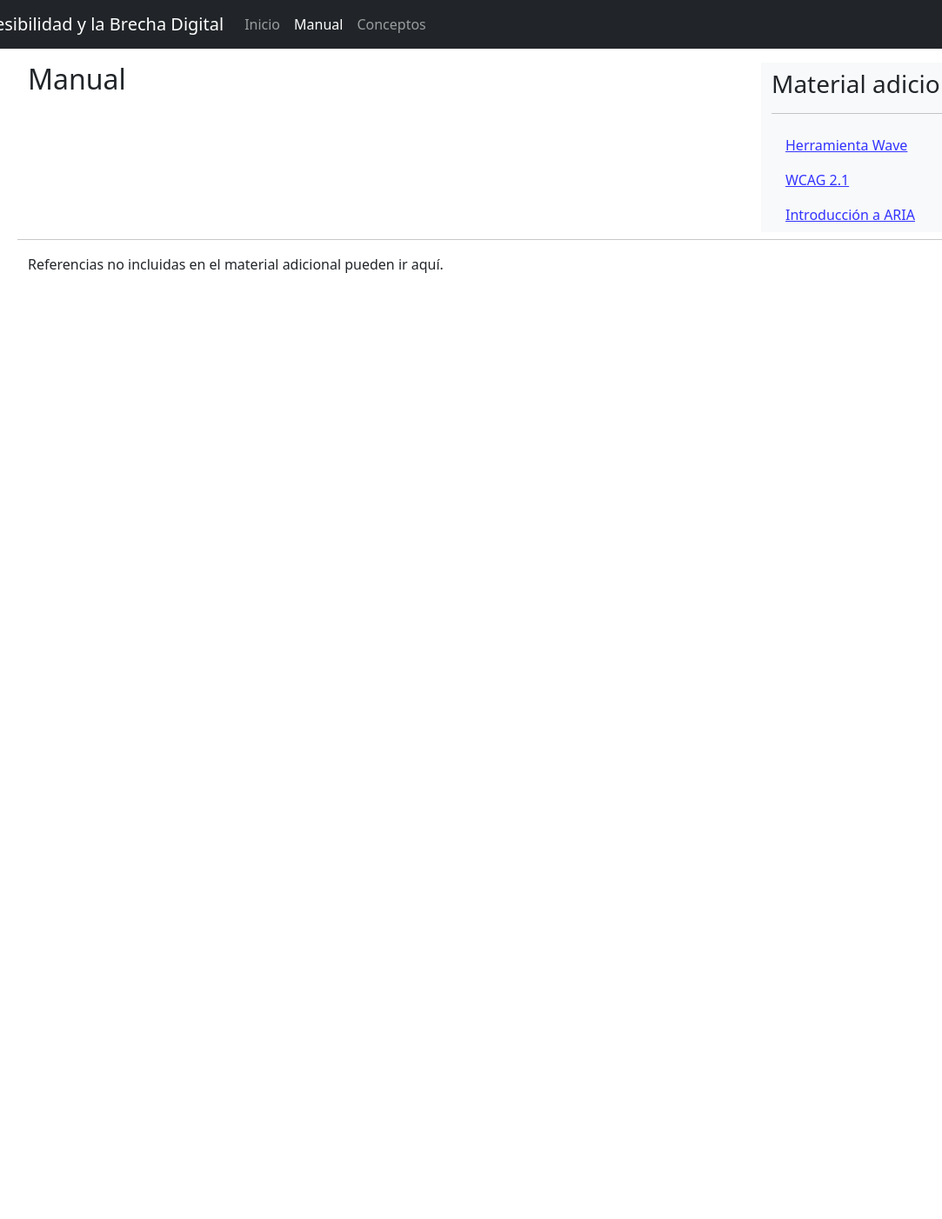
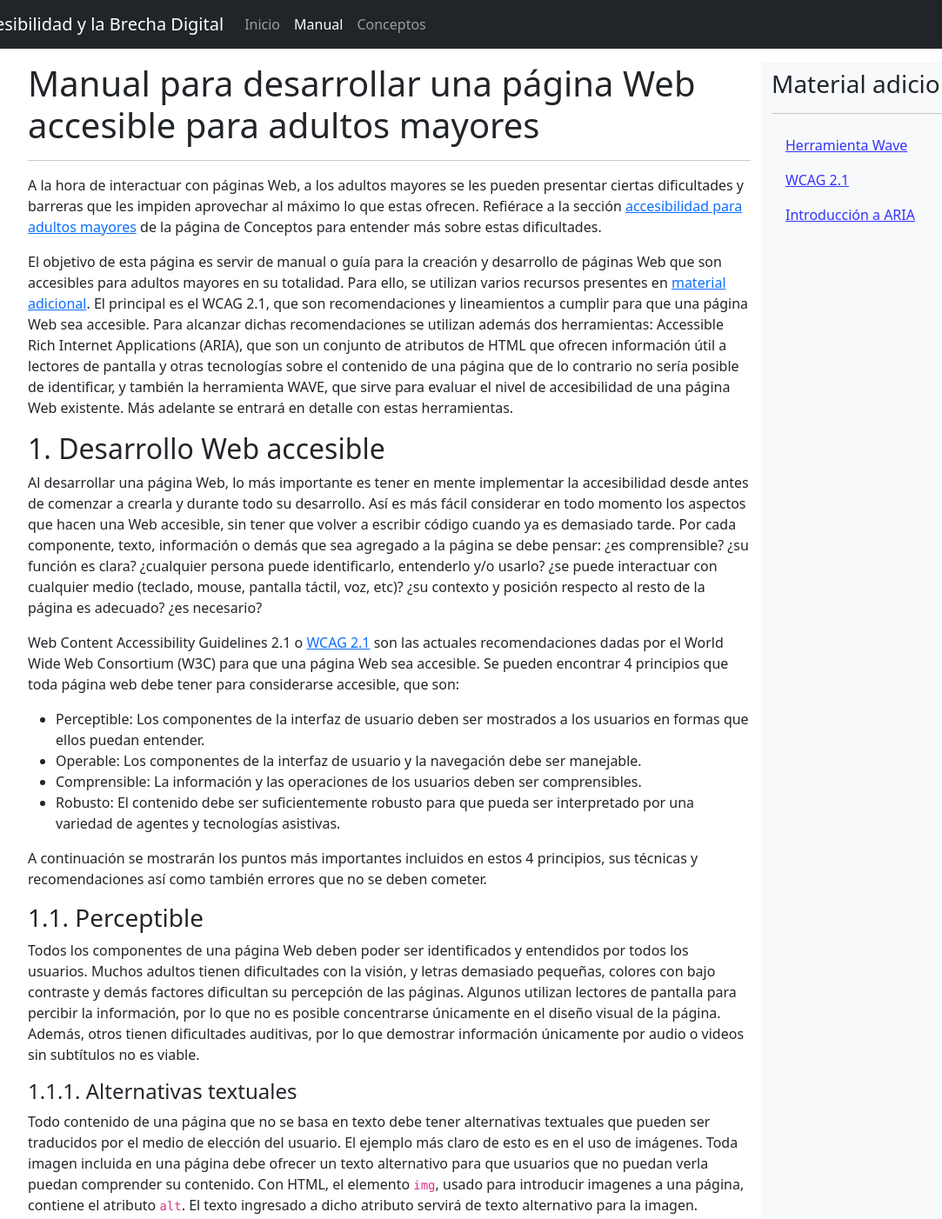
Before and after one commit to squesadav/Proyecto-Accesibilidad-y-la-Brecha-Digital, a plain HTML site: page manual.html in a window 1280 px wide. Shown: the top 1402 px of the page at 87% size, without its empty margins (50-1133 px from the left). Before the commit the page ends 800 px from the top, so only its background shows below. Drawn offline with nearby package versions, Linux system fonts and the light colour scheme.

Commit message:
se comienza el manual para desarrollo web accesible

```diff
--- a/manual.html
+++ b/manual.html
@@ -6,7 +6,7 @@
 		<link rel="stylesheet" href="bootstrap-5.1.3-dist/css/bootstrap.min.css"/>
 		<script src="https://code.jquery.com/jquery-5.1.3.min.js"></script>
 		<script src="bootstrap-5.1.3-dist/js/bootstrap.min.js"></script>
-		<title>Inicio | Accesibilidad y la Brecha Digital</title>
+		<title>Manual | Accesibilidad y la Brecha Digital</title>
 	</head>
 
 	<body>
@@ -52,9 +52,84 @@
 		<main role="main" id="main" class="container pt-3">
 			<div class="row">
 				<article class="col-md-9">
-					<h2>Manual</h2>
+					<h1>Manual para desarrollar una página Web accesible para adultos mayores</h1>
+					<hr>
 					<p>
-
+						A la hora de interactuar con páginas Web, a los adultos mayores se les
+						pueden presentar ciertas dificultades y barreras que les impiden
+						aprovechar al máximo lo que estas ofrecen. Refiérace a la sección
+						<a href="conceptos.html#accesibilidad-para-adultos-mayores">accesibilidad para adultos mayores</a>
+						de la página de Conceptos para entender más sobre estas dificultades.
+					</p>
+					<p>
+						El objetivo de esta página es servir de manual o guía para la creación y
+						desarrollo de páginas Web que son accesibles para adultos mayores en su totalidad.
+						Para ello, se utilizan varios recursos presentes en <a href="#material-adicional">material adicional</a>.
+						El principal es el WCAG 2.1, que son recomendaciones y lineamientos a cumplir para
+						que una página Web sea accesible. Para alcanzar dichas recomendaciones se utilizan
+						además dos herramientas: Accessible Rich Internet Applications (ARIA), que son un
+						conjunto de atributos de HTML que ofrecen información útil a lectores de pantalla y
+						otras tecnologías sobre el contenido de una página que de lo contrario no sería posible
+						de identificar, y también la herramienta WAVE, que sirve para evaluar el nivel de accesibilidad
+						de una página Web existente. Más adelante se entrará en detalle con estas herramientas.
+					</p>
+					<h2>1. Desarrollo Web accesible</h2>
+					<p>
+						Al desarrollar una página Web, lo más importante es tener en mente implementar
+						la accesibilidad desde antes de comenzar a crearla y durante todo su desarrollo.
+						Así es más fácil considerar en todo momento los aspectos que hacen una Web accesible,
+						sin tener que volver a escribir código cuando ya es demasiado tarde. Por cada componente,
+						texto, información o demás que sea agregado a la página se debe pensar: ¿es comprensible?
+						¿su función es clara? ¿cualquier persona puede identificarlo, entenderlo y/o usarlo?
+						¿se puede interactuar con cualquier medio (teclado, mouse, pantalla táctil, voz, etc)?
+						¿su contexto y posición respecto al resto de la página es adecuado? ¿es necesario?
+					</p>
+					<p>
+						Web Content Accessibility Guidelines 2.1 o <a href="https://wave.webaim.org/api/">WCAG 2.1</a>
+						son las actuales recomendaciones dadas por el World Wide Web Consortium (W3C) para que una
+						página Web sea accesible. Se pueden encontrar 4 principios que toda página web debe tener
+						para considerarse accesible, que son:
+					</p>
+					<ul>
+						<li>
+							Perceptible: Los componentes de la interfaz de usuario deben ser mostrados a
+							los usuarios en formas que ellos puedan entender.
+						</li>
+						<li>
+							Operable: Los componentes de la interfaz de usuario y la navegación debe ser
+							manejable.
+						</li>
+						<li>
+							Comprensible: La información y las operaciones de los usuarios deben ser comprensibles.
+						</li>
+						<li>
+							Robusto: El contenido debe ser suficientemente robusto para que pueda ser interpretado
+							por una variedad de agentes y tecnologías asistivas.
+						</li>
+					</ul>
+					<p>
+						A continuación se mostrarán los puntos más importantes incluidos en estos 4 principios,
+						sus técnicas y recomendaciones así como también errores que no se deben cometer.
+					</p>
+					<h3>1.1. Perceptible</h3>
+					<p>
+						Todos los componentes de una página Web deben poder ser identificados y entendidos
+						por todos los usuarios. Muchos adultos tienen dificultades con la visión, y letras
+						demasiado pequeñas, colores con bajo contraste y demás factores dificultan su
+						percepción de las páginas. Algunos utilizan lectores de pantalla para percibir
+						la información, por lo que no es posible concentrarse únicamente en el diseño visual
+						de la página. Además, otros tienen dificultades auditivas, por lo que demostrar
+						información únicamente por audio o videos sin subtítulos no es viable.
+					</p>
+					<h4>1.1.1. Alternativas textuales</h4>
+					<p>
+						Todo contenido de una página que no se basa en texto debe tener alternativas textuales
+						que pueden ser traducidos por el medio de elección del usuario. El ejemplo más claro de
+						esto es en el uso de imágenes. Toda imagen incluida en una página debe ofrecer un texto
+						alternativo para que usuarios que no puedan verla puedan comprender su contenido. Con HTML,
+						el elemento <code>img</code>, usado para introducir imagenes a una página, contiene el
+						atributo <code>alt</code>. El texto ingresado a dicho atributo servirá de texto alternativo
+						para la imagen.
 					</p>
 				</article>
 				<aside class="col-md-3 align-items-center bg-light" id="material-adicional">
```
Also changed, not shown: conceptos.html (+9 -1 lines), index.html (+2 -1 lines).
